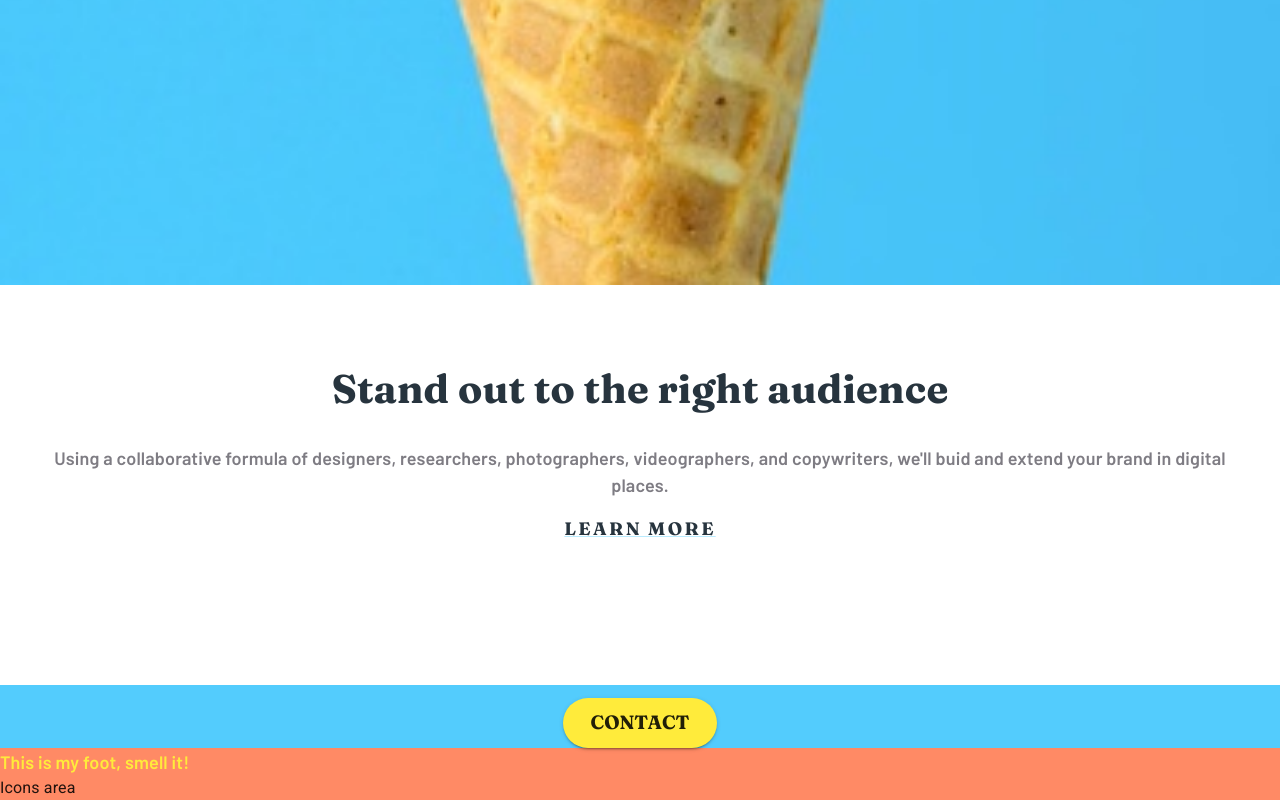
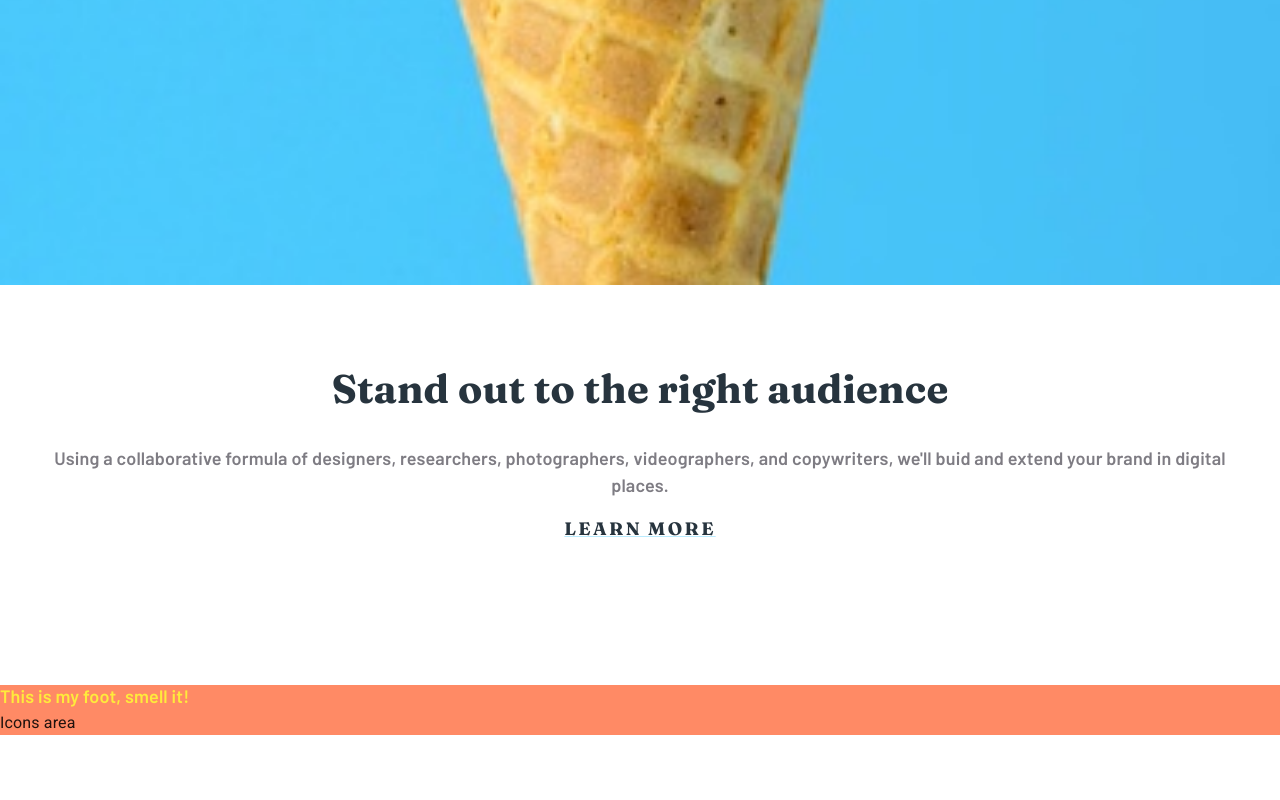
Before and after one commit to chukalicious/mui, a React (Create React App) app in the folder mui/: page / in a window 1280 px wide. Shown: the part 2567-3367 px from the top of the page. After the commit the page ends 3302 px from the top, so only its background shows below. Built offline with nearby package versions, Linux system fonts and the light colour scheme.

Commit message:
created bodystyles props for the paper text component

```diff
--- a/mui/src/components/Landing.js
+++ b/mui/src/components/Landing.js
@@ -19,6 +19,7 @@ import {
   imgList,
   imageListItem,
   pLink,
+  body1Style,
 } from "../styles/LandingStyles";
 
 //Component Imports
@@ -39,7 +40,7 @@ const Landing = () => {
           <Box sx={{ ...paperBox }}>
             <Paper sx={{ ...landingLayout, ...paperStyles }} elevation={0}>
               <Typography variant="h2">Transform your brand</Typography>
-              <Typography variant="body1" sx={{ textAlign: "center", m: 1 }}>
+              <Typography variant="body1" sx={{ ...body1Style }}>
                 We are a full-service creative agency specializing in helping
                 brands grow fast. Engage your clients through compelling visuals
                 that do most of the marketing for you.
@@ -64,7 +65,7 @@ const Landing = () => {
             <Typography variant="h2">
               Stand out to the right audience
             </Typography>
-            <Typography variant="body1" sx={{ textAlign: "center", m: 1 }}>
+            <Typography variant="body1" sx={{ ...body1Style }}>
               Using a collaborative formula of designers, researchers,
               photographers, videographers, and copywriters, we'll buid and
               extend your brand in digital places.
@@ -76,14 +77,6 @@ const Landing = () => {
           </Paper>
         </Box>
       </Box>
-      <Box
-        style={{
-          display: "flex",
-          justifyContent: "center",
-        }}
-      >
-        <ActionButton />
-      </Box>
     </Box>
   );
 };
--- a/mui/src/styles/LandingStyles.js
+++ b/mui/src/styles/LandingStyles.js
@@ -60,3 +60,8 @@ export const pLink = {
     textDecorationColor: "secondary",
   },
 };
+
+export const body1Style = {
+  textAlign: "center",
+  m: 1,
+};
```
